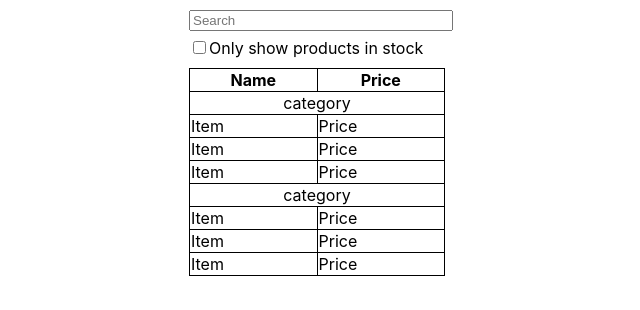
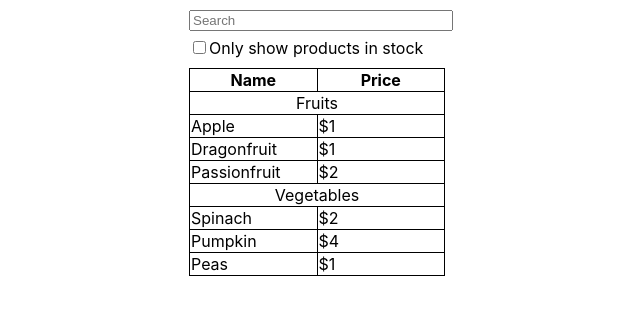
Before and after one commit to Arturas1989/search_engine, a React (Create React App) app: page / in a window 1280 px wide. Shown: the top 310 px of the page, without its empty margins (323-963 px from the left). Built offline with nearby package versions, Linux system fonts and the light colour scheme.

Commit message:
static product table

```diff
--- a/src/App.js
+++ b/src/App.js
@@ -1,11 +1,15 @@
 
 import './App.css';
 
-function FilterableProductTable(){
+function App(){
+  return <FilterableProductTable products = {PRODUCTS}/>
+}
+
+function FilterableProductTable({products}){
   return (
     <div className = "container">
       <SearchBar />
-      <ProductTable />
+      <ProductTable products = {products} />
     </div>
   )
 }
@@ -22,10 +26,24 @@ function SearchBar(){
   )
 }
 
-function ProductTable(){
+function ProductTable({products}){
+  let rows = [];
+  let lastCategory = null
+
+  products.forEach((product) => {
+    if(product.category !== lastCategory){
+      rows.push(
+        <ProductCategoryRow key = {product.category} category = {product.category}  />
+      )
+    }
+    rows.push(
+      <ProductRow key = {product.name} name = {product.name} price = {product.price} />
+    )
+    lastCategory = product.category;
+  })
   return (
     <table>
-      <tbody>
+      <thead>
         <tr>
           <th>
             Name
@@ -34,41 +52,45 @@ function ProductTable(){
             Price
           </th>
         </tr>
-        <ProductCategoryRow />
-          <ProductRow />
-          <ProductRow />
-          <ProductRow />
-        <ProductCategoryRow />
-          <ProductRow />
-          <ProductRow />
-          <ProductRow />
+      </thead>
+      <tbody>
+        {rows}
       </tbody>
     </table>
 
   )
 }
 
-function ProductCategoryRow(){
+function ProductCategoryRow({category}){
   return (
     <tr>
       <td className = "categoryRow" colSpan = "2">
-          category
+          {category}
       </td>
     </tr>
   )
 }
 
-function ProductRow(){
+function ProductRow({name, price}){
   return (
     <tr>
       <td>
-        Item
+        {name}
       </td>
       <td>
-        Price
+        {price}
       </td>
     </tr>
   )
 }
 
-export default FilterableProductTable;
+const PRODUCTS = [
+  {category: "Fruits", price: "$1", stocked: true, name: "Apple"},
+  {category: "Fruits", price: "$1", stocked: true, name: "Dragonfruit"},
+  {category: "Fruits", price: "$2", stocked: false, name: "Passionfruit"},
+  {category: "Vegetables", price: "$2", stocked: true, name: "Spinach"},
+  {category: "Vegetables", price: "$4", stocked: false, name: "Pumpkin"},
+  {category: "Vegetables", price: "$1", stocked: true, name: "Peas"}
+];
+
+export default App;
```
